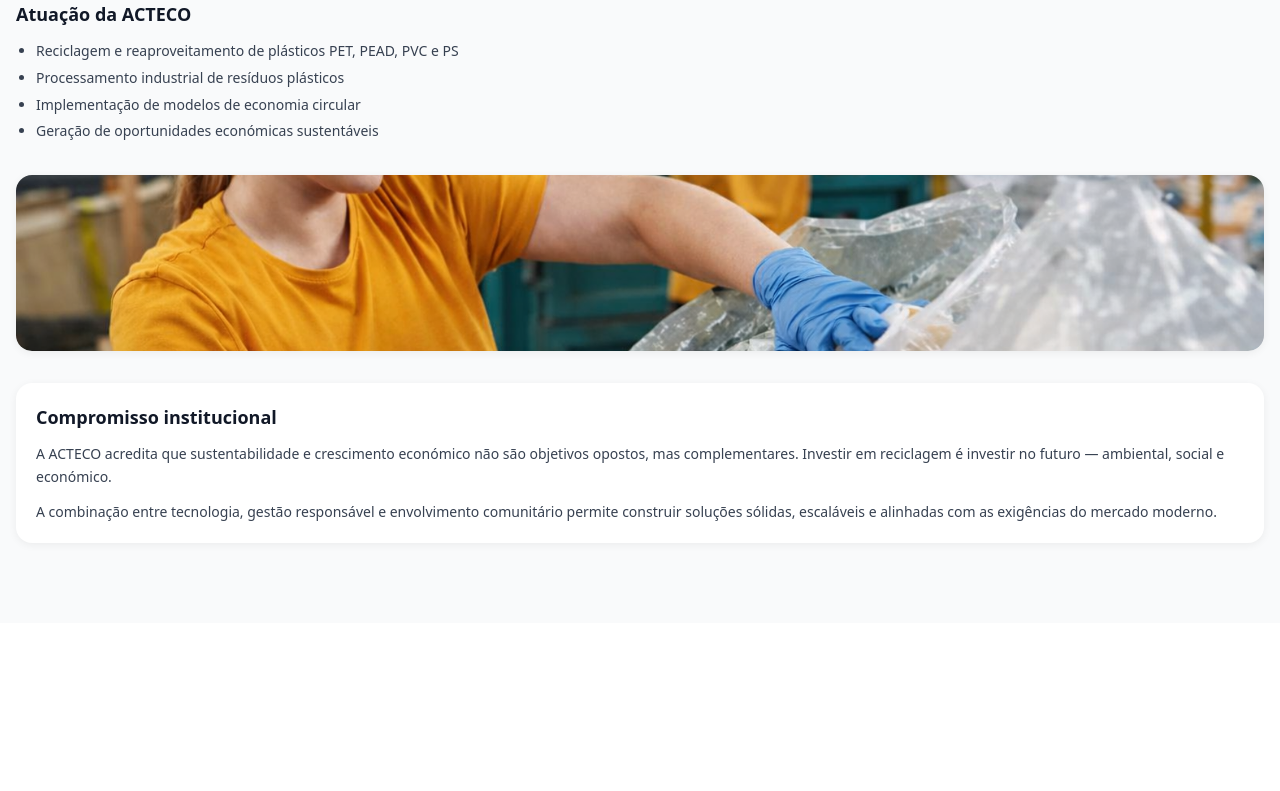
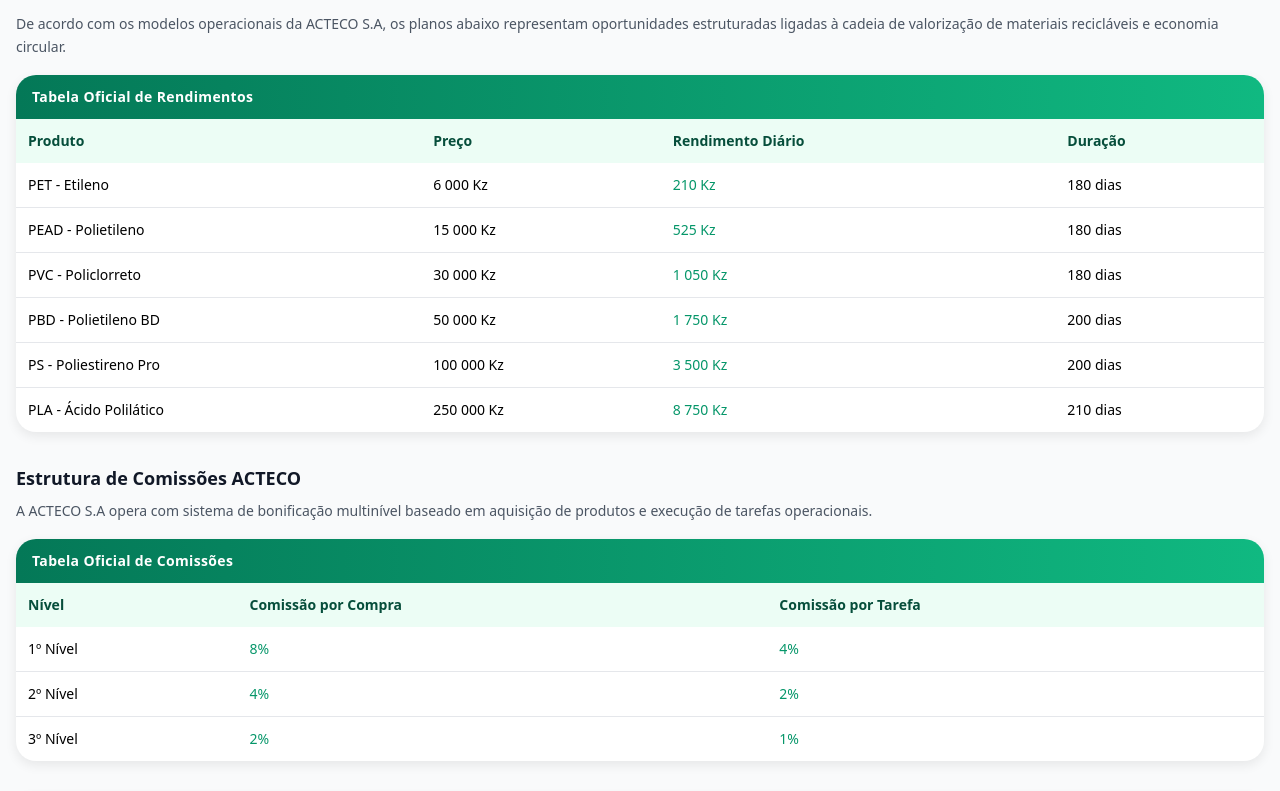
Before and after one commit to EMATEA88/acteco-frontend, a React (Vite) app: page /about in a window 1280 px wide. Shown: the part 922-1713 px from the top of the page. Before the commit the page ends 1545 px from the top, so only its background shows below. Built offline with nearby package versions, Linux system fonts and the light colour scheme; no server answers; sample sign-in values are in the browser's storage.

Commit message:
feat: adiciona CommissionTable na página About

```diff
--- /dev/null
+++ b/src/components/info/ProductPriceTable.tsx
@@ -0,0 +1,79 @@
+export default function ProductPriceTable() {
+  const products = [
+    {
+      name: "PET - Etileno",
+      price: 6000,
+      daily: 210,
+      duration: "180 dias",
+    },
+    {
+      name: "PEAD - Polietileno",
+      price: 15000,
+      daily: 525,
+      duration: "180 dias",
+    },
+    {
+      name: "PVC - Policloreto",
+      price: 30000,
+      daily: 1050,
+      duration: "180 dias",
+    },
+    {
+      name: "PBD - Polietileno BD",
+      price: 50000,
+      daily: 1750,
+      duration: "200 dias",
+    },
+    {
+      name: "PS - Poliestireno Pro",
+      price: 100000,
+      daily: 3500,
+      duration: "200 dias",
+    },
+    {
+      name: "PLA - Ácido Polilático",
+      price: 250000,
+      daily: 8750,
+      duration: "210 dias",
+    },
+  ]
+
+  return (
+    <div className="mt-8 bg-white rounded-2xl shadow p-4">
+      <h2 className="text-lg font-semibold mb-4 text-emerald-700">
+        Tabela de Investimentos
+      </h2>
+
+      <div className="overflow-x-auto">
+        <table className="w-full border border-emerald-600 rounded-xl overflow-hidden">
+          <thead className="bg-emerald-600 text-white">
+            <tr>
+              <th className="p-3 text-left">Produto</th>
+              <th className="p-3 text-center">Preço</th>
+              <th className="p-3 text-center">Rendimento Diário</th>
+              <th className="p-3 text-center">Validade</th>
+            </tr>
+          </thead>
+
+          <tbody>
+            {products.map((p, i) => (
+              <tr
+                key={i}
+                className="border-b last:border-none hover:bg-emerald-50 transition"
+              >
+                <td className="p-3 font-medium">{p.name}</td>
+                <td className="p-3 text-center font-semibold text-emerald-700">
+                  {p.price.toLocaleString()} Kz
+                </td>
+                <td className="p-3 text-center">
+                  {p.daily.toLocaleString()} Kz
+                </td>
+                <td className="p-3 text-center">{p.duration}</td>
+              </tr>
+            ))}
+          </tbody>
+        </table>
+      </div>
+    </div>
+  )
+}
--- /dev/null
+++ b/src/components/tables/CommissionTable.tsx
@@ -0,0 +1,61 @@
+export default function CommissionTable() {
+
+  const commissionTable = [
+    {
+      label: "Comissão por Compra / Recarga",
+      levels: [
+        { level: "1º Nível", percent: "8%" },
+        { level: "2º Nível", percent: "4%" },
+        { level: "3º Nível", percent: "2%" },
+      ],
+    },
+    {
+      label: "Comissão por Tarefa",
+      levels: [
+        { level: "1º Nível", percent: "4%" },
+        { level: "2º Nível", percent: "2%" },
+        { level: "3º Nível", percent: "1%" },
+      ],
+    },
+  ]
+
+  return (
+    <div className="bg-white rounded-3xl shadow-card overflow-hidden">
+
+      {/* HEADER */}
+      <div className="bg-gradient-to-r from-emerald-700 to-emerald-500 px-4 py-3">
+        <h3 className="text-white font-semibold text-sm tracking-wide">
+          Tabela Oficial de Comissão
+        </h3>
+      </div>
+
+      <div className="grid grid-cols-2">
+
+        {commissionTable.map((type, i) => (
+          <div key={i} className="p-4 border-r last:border-r-0">
+
+            <h4 className="font-semibold text-emerald-700 mb-3 text-sm">
+              {type.label}
+            </h4>
+
+            <div className="space-y-2">
+              {type.levels.map((lvl, j) => (
+                <div
+                  key={j}
+                  className="flex justify-between text-sm"
+                >
+                  <span className="text-gray-600">{lvl.level}</span>
+                  <span className="font-semibold text-emerald-700">
+                    {lvl.percent}
+                  </span>
+                </div>
+              ))}
+            </div>
+
+          </div>
+        ))}
+
+      </div>
+    </div>
+  )
+}
--- a/src/pages/About.tsx
+++ b/src/pages/About.tsx
@@ -1,6 +1,7 @@
 export default function About() {
   return (
     <div className="p-4 space-y-8 bg-gray-50">
+
       {/* HERO / BANNER */}
       <div className="relative rounded-3xl overflow-hidden shadow-card">
         <img
@@ -43,52 +44,189 @@
       {/* MISSÃO / VISÃO / VALORES */}
       <section className="grid grid-cols-1 gap-4">
         <div className="bg-white rounded-2xl p-5 shadow-soft">
-          <h2 className="font-semibold text-emerald-600 mb-2">
-            Missão
-          </h2>
+          <h2 className="font-semibold text-emerald-600 mb-2">Missão</h2>
           <p className="text-sm text-gray-700 leading-relaxed">
             Reduzir o impacto ambiental dos resíduos plásticos através de
             processos de reciclagem eficientes, responsáveis e economicamente
-            sustentáveis, promovendo valor ambiental e financeiro.
+            sustentáveis.
           </p>
         </div>
 
         <div className="bg-white rounded-2xl p-5 shadow-soft">
-          <h2 className="font-semibold text-emerald-600 mb-2">
-            Visão
-          </h2>
+          <h2 className="font-semibold text-emerald-600 mb-2">Visão</h2>
           <p className="text-sm text-gray-700 leading-relaxed">
-            Tornar-se uma referência nacional e regional em reciclagem e
-            economia circular, liderando iniciativas sustentáveis com
-            impacto real e duradouro.
+            Tornar-se referência nacional e regional em reciclagem e economia
+            circular, liderando iniciativas sustentáveis com impacto real.
           </p>
         </div>
 
         <div className="bg-white rounded-2xl p-5 shadow-soft">
-          <h2 className="font-semibold text-emerald-600 mb-2">
-            Valores
-          </h2>
+          <h2 className="font-semibold text-emerald-600 mb-2">Valores</h2>
           <ul className="list-disc pl-5 text-sm text-gray-700 space-y-1">
-            <li>Sustentabilidade e responsabilidade ambiental</li>
-            <li>Transparência e integridade institucional</li>
-            <li>Inovação aplicada à economia circular</li>
-            <li>Impacto económico e social positivo</li>
+            <li>Sustentabilidade ambiental</li>
+            <li>Transparência institucional</li>
+            <li>Inovação tecnológica</li>
+            <li>Impacto económico positivo</li>
           </ul>
         </div>
       </section>
 
-      {/* O QUE FAZEMOS */}
-      <section className="space-y-3">
-        <h2 className="text-lg font-semibold text-gray-900">
-          Atuação da ACTECO
-        </h2>
+      {/* ========================= */}
+      {/* TABELA CORPORATIVA ACTECO */}
+      {/* ========================= */}
 
-        <ul className="list-disc pl-5 text-sm text-gray-700 space-y-1 leading-relaxed">
-          <li>Reciclagem e reaproveitamento de plásticos PET, PEAD, PVC e PS</li>
-          <li>Processamento industrial de resíduos plásticos</li>
-          <li>Implementação de modelos de economia circular</li>
-          <li>Geração de oportunidades económicas sustentáveis</li>
-        </ul>
+      <section className="space-y-4">
+
+        <div className="space-y-2">
+          <h2 className="text-lg font-semibold text-gray-900">
+            Planos de Rendimentos ACTECO
+          </h2>
+
+          <p className="text-sm text-gray-600 leading-relaxed">
+            De acordo com os modelos operacionais da ACTECO S.A, os planos
+            abaixo representam oportunidades estruturadas ligadas à cadeia
+            de valorização de materiais recicláveis e economia circular.
+          </p>
+        </div>
+
+        {/* CARD TABELA PREMIUM */}
+        <div className="bg-white rounded-3xl shadow-card overflow-hidden">
+
+          <div className="bg-gradient-to-r from-emerald-700 to-emerald-500 px-4 py-3">
+            <h3 className="text-white font-semibold text-sm tracking-wide">
+              Tabela Oficial de Rendimentos
+            </h3>
+          </div>
+
+          <div className="overflow-x-auto">
+
+            <table className="w-full text-sm">
+
+              <thead className="bg-emerald-50">
+                <tr className="text-emerald-900 text-left">
+                  <th className="p-3 font-semibold">Produto</th>
+                  <th className="p-3 font-semibold">Preço</th>
+                  <th className="p-3 font-semibold">Rendimento Diário</th>
+                  <th className="p-3 font-semibold">Duração</th>
+                </tr>
+              </thead>
+
+              <tbody className="divide-y">
+
+                <tr className="hover:bg-emerald-50/50 transition">
+                  <td className="p-3 font-medium">PET - Etileno</td>
+                  <td className="p-3">6 000 Kz</td>
+                  <td className="p-3 text-emerald-600 font-medium">210 Kz</td>
+                  <td className="p-3">180 dias</td>
+                </tr>
+
+                <tr className="hover:bg-emerald-50/50 transition">
+                  <td className="p-3 font-medium">PEAD - Polietileno</td>
+                  <td className="p-3">15 000 Kz</td>
+                  <td className="p-3 text-emerald-600 font-medium">525 Kz</td>
+                  <td className="p-3">180 dias</td>
+                </tr>
+
+                <tr className="hover:bg-emerald-50/50 transition">
+                  <td className="p-3 font-medium">PVC - Policlorreto</td>
+                  <td className="p-3">30 000 Kz</td>
+                  <td className="p-3 text-emerald-600 font-medium">1 050 Kz</td>
+                  <td className="p-3">180 dias</td>
+                </tr>
+
+                <tr className="hover:bg-emerald-50/50 transition">
+                  <td className="p-3 font-medium">PBD - Polietileno BD</td>
+                  <td className="p-3">50 000 Kz</td>
+                  <td className="p-3 text-emerald-600 font-medium">1 750 Kz</td>
+                  <td className="p-3">200 dias</td>
+                </tr>
+
+                <tr className="hover:bg-emerald-50/50 transition">
+                  <td className="p-3 font-medium">PS - Poliestireno Pro</td>
+                  <td className="p-3">100 000 Kz</td>
+                  <td className="p-3 text-emerald-600 font-medium">3 500 Kz</td>
+                  <td className="p-3">200 dias</td>
+                </tr>
+
+                <tr className="hover:bg-emerald-50/50 transition">
+                  <td className="p-3 font-medium">PLA - Ácido Polilático</td>
+                  <td className="p-3">250 000 Kz</td>
+                  <td className="p-3 text-emerald-600 font-medium">8 750 Kz</td>
+                  <td className="p-3">210 dias</td>
+                </tr>
+
+              </tbody>
+            </table>
+
+          </div>
+        </div>
+
+      </section>
+
+      {/* ========================= */}
+      {/* TABELA COMISSÕES ACTECO */}
+      {/* ========================= */}
+
+      <section className="space-y-4">
+
+        <div className="space-y-2">
+          <h2 className="text-lg font-semibold text-gray-900">
+            Estrutura de Comissões ACTECO
+          </h2>
+
+          <p className="text-sm text-gray-600 leading-relaxed">
+            A ACTECO S.A opera com sistema de bonificação multinível baseado
+            em aquisição de produtos e execução de tarefas operacionais.
+          </p>
+        </div>
+
+        <div className="bg-white rounded-3xl shadow-card overflow-hidden">
+
+          <div className="bg-gradient-to-r from-emerald-700 to-emerald-500 px-4 py-3">
+            <h3 className="text-white font-semibold text-sm tracking-wide">
+              Tabela Oficial de Comissões
+            </h3>
+          </div>
+
+          <div className="overflow-x-auto">
+
+            <table className="w-full text-sm">
+
+              <thead className="bg-emerald-50">
+                <tr className="text-emerald-900 text-left">
+                  <th className="p-3 font-semibold">Nível</th>
+                  <th className="p-3 font-semibold">Comissão por Compra</th>
+                  <th className="p-3 font-semibold">Comissão por Tarefa</th>
+                </tr>
+              </thead>
+
+              <tbody className="divide-y">
+
+                <tr className="hover:bg-emerald-50/50 transition">
+                  <td className="p-3 font-medium">1º Nível</td>
+                  <td className="p-3 text-emerald-600 font-medium">8%</td>
+                  <td className="p-3 text-emerald-600 font-medium">4%</td>
+                </tr>
+
+                <tr className="hover:bg-emerald-50/50 transition">
+                  <td className="p-3 font-medium">2º Nível</td>
+                  <td className="p-3 text-emerald-600 font-medium">4%</td>
+                  <td className="p-3 text-emerald-600 font-medium">2%</td>
+                </tr>
+
+                <tr className="hover:bg-emerald-50/50 transition">
+                  <td className="p-3 font-medium">3º Nível</td>
+                  <td className="p-3 text-emerald-600 font-medium">2%</td>
+                  <td className="p-3 text-emerald-600 font-medium">1%</td>
+                </tr>
+
+              </tbody>
+
+            </table>
+
+          </div>
+        </div>
+
       </section>
 
       {/* IMAGEM INSTITUCIONAL */}
@@ -100,7 +238,7 @@
         />
       </div>
 
-      {/* NOTA INSTITUCIONAL FINAL */}
+      {/* NOTA FINAL */}
       <section className="bg-white rounded-2xl p-5 shadow-soft space-y-3">
         <h2 className="text-lg font-semibold text-gray-900">
           Compromisso institucional
@@ -108,16 +246,10 @@
 
         <p className="text-sm text-gray-700 leading-relaxed">
           A ACTECO acredita que sustentabilidade e crescimento económico
-          não são objetivos opostos, mas complementares. Investir em
-          reciclagem é investir no futuro — ambiental, social e económico.
-        </p>
-
-        <p className="text-sm text-gray-700 leading-relaxed">
-          A combinação entre tecnologia, gestão responsável e envolvimento
-          comunitário permite construir soluções sólidas, escaláveis e
-          alinhadas com as exigências do mercado moderno.
+          não são objetivos opostos, mas complementares.
         </p>
       </section>
+
     </div>
   )
 }
```
